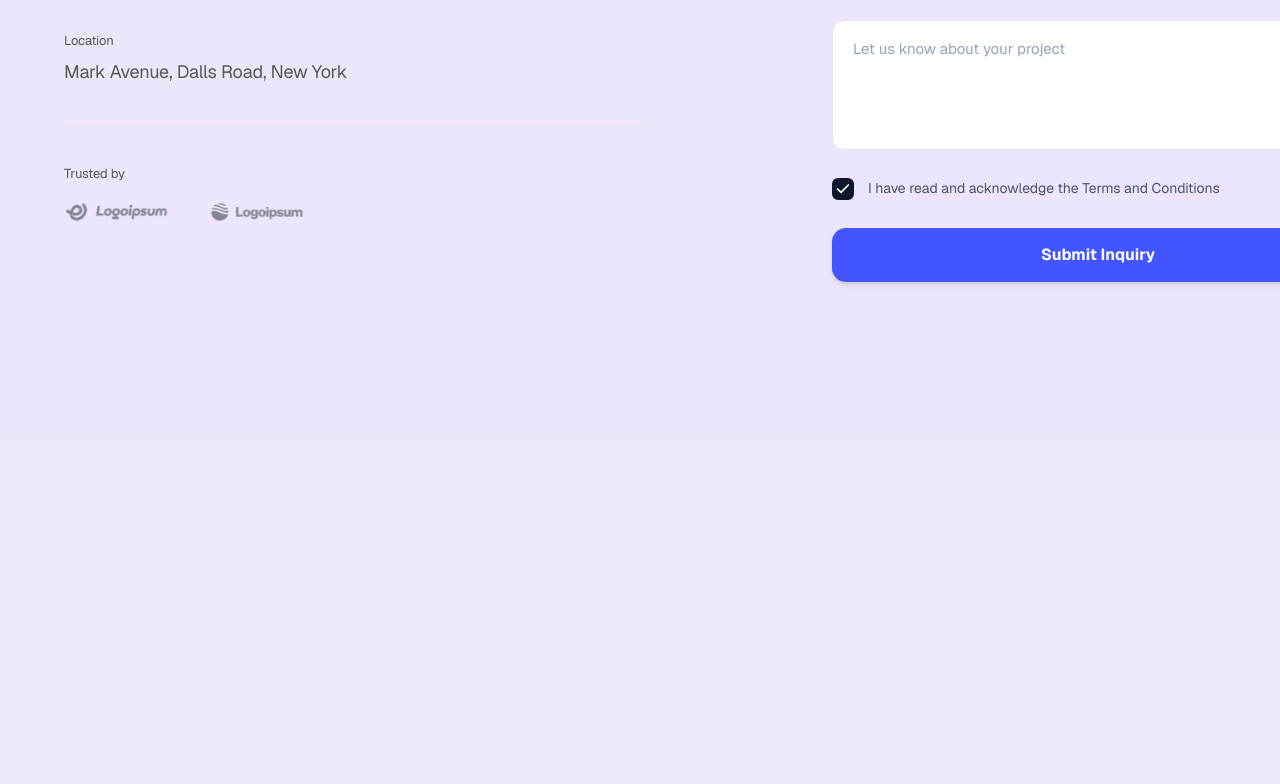
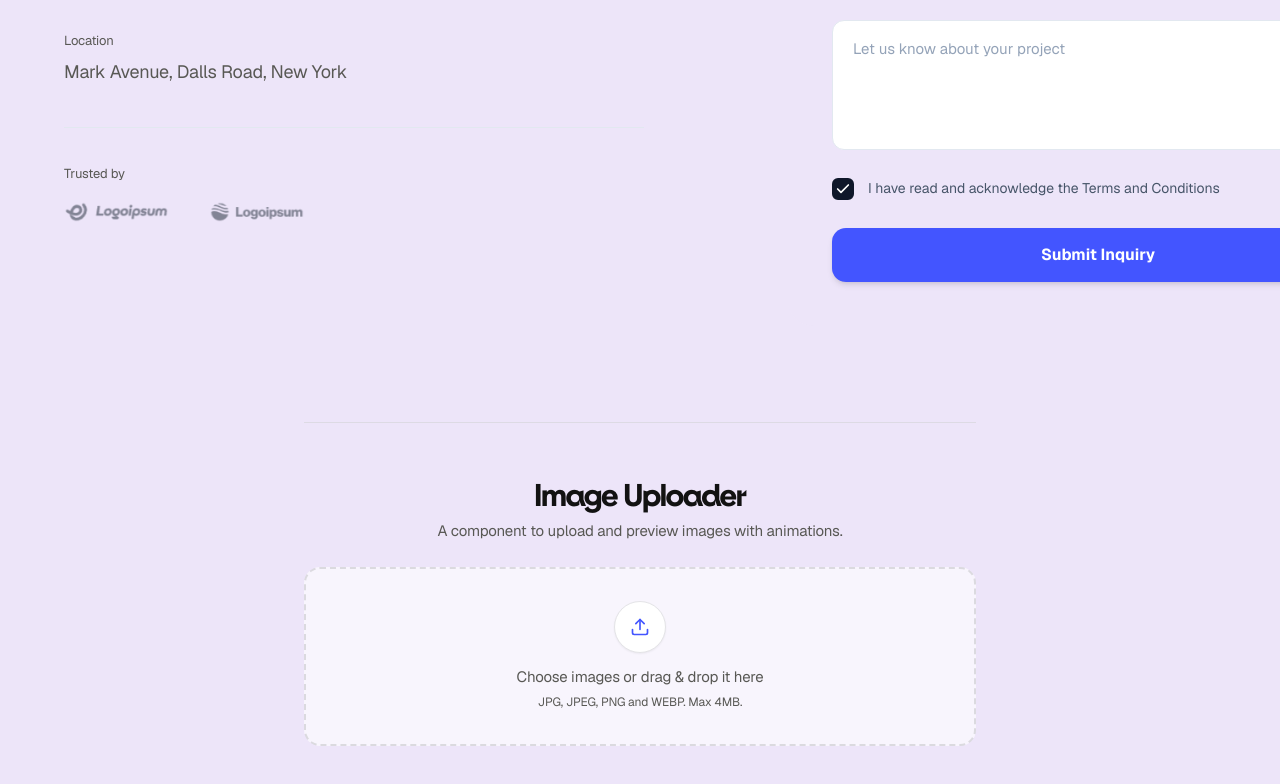
Before and after one commit to AlokMahapatra26/davxsparsh, a Next.js app: page /contact in a window 1280 px wide. Shown: the part 482-1266 px from the top of the page. Before the commit the page ends 920 px from the top, so only its background shows below. Built offline with nearby package versions, Linux system fonts and the light colour scheme.

Commit message:
feat: integrate ImageUploader component at bottom center of contact page

```diff
--- a/src/components/ui/contact-01.tsx
+++ b/src/components/ui/contact-01.tsx
@@ -3,6 +3,7 @@
 import React, { useState, useMemo } from "react";
 import ContactInfo from "@/components/ui/contact-01-utils/contact-info";
 import ContactForm from "@/components/ui/contact-01-utils/contact-form";
+import { ImageUploader } from "@/components/ui/image-uploader";
 
 export type ServiceInfo = {
   email: string;
@@ -46,6 +47,7 @@ export const SERVICE_ROUTING: Record<string, ServiceInfo> = {
 
 const Contact = () => {
   const [selectedServices, setSelectedServices] = useState<string[]>([]);
+  const [uploaderFiles, setUploaderFiles] = useState<File[]>([]);
 
   const routingData = useMemo(() => {
     if (selectedServices.length === 0) {
@@ -100,6 +102,44 @@ const Contact = () => {
             />
           </div>
         </div>
+
+        {/* Center Bottom: Image Uploader */}
+        <div className="mt-20 sm:mt-24 pt-14 border-t border-zinc-300/60 max-w-2xl mx-auto w-full">
+          <div className="space-y-2 mb-6 text-center">
+            <h2 className="text-2xl sm:text-3xl font-bold tracking-tight text-[#0f172a]">
+              Image Uploader
+            </h2>
+            <p className="text-[15px] text-[#64748b]">
+              A component to upload and preview images with animations.
+            </p>
+          </div>
+
+          <ImageUploader
+            files={uploaderFiles}
+            onChange={setUploaderFiles}
+            maxFiles={5}
+            maxSize={4}
+            accept="image/jpeg, image/png, image/webp"
+          />
+
+          {uploaderFiles.length > 0 && (
+            <div className="mt-6 p-4 rounded-2xl bg-white/70 border border-zinc-200/80">
+              <h3 className="text-sm font-semibold text-[#0f172a]">
+                Uploaded Files ({uploaderFiles.length}):
+              </h3>
+              <ul className="list-disc list-inside mt-2 text-xs text-[#64748b] space-y-1">
+                {uploaderFiles.map((file, index) => (
+                  <li key={index} className="truncate">
+                    {file.name}{" "}
+                    <span className="text-zinc-400">
+                      ({(file.size / (1024 * 1024)).toFixed(2)} MB)
+                    </span>
+                  </li>
+                ))}
+              </ul>
+            </div>
+          )}
+        </div>
       </div>
     </section>
   );
--- /dev/null
+++ b/src/components/ui/image-uploader.tsx
@@ -0,0 +1,184 @@
+"use client";
+
+import * as React from "react";
+import { Upload, X } from "lucide-react";
+import { AnimatePresence, motion } from "framer-motion";
+
+import { cn } from "@/lib/utils";
+import { Button } from "@/components/ui/button";
+
+// Define the props for the ImageUploader component
+export interface ImageUploaderProps {
+  /** The current list of files. */
+  files: File[];
+  /** Callback function to update the file list. */
+  onChange: (files: File[]) => void;
+  /** Maximum number of files allowed. Defaults to 5. */
+  maxFiles?: number;
+  /** Maximum file size in MB. Defaults to 4. */
+  maxSize?: number;
+  /** Accepted file types. Defaults to "image/*". */
+  accept?: string;
+  /** ClassName for the root element. */
+  className?: string;
+}
+
+/**
+ * A reusable image uploader component with drag-and-drop, previews, and animations.
+ */
+export const ImageUploader = React.forwardRef<HTMLDivElement, ImageUploaderProps>(
+  (
+    {
+      files,
+      onChange,
+      maxFiles = 5,
+      maxSize = 4,
+      accept = "image/*",
+      className,
+      ...props
+    },
+    ref
+  ) => {
+    // State to manage drag-over visual feedback
+    const [isDragging, setIsDragging] = React.useState(false);
+    // Ref for the hidden file input
+    const fileInputRef = React.useRef<HTMLInputElement>(null);
+
+    // Memoize preview URLs to prevent re-rendering and memory leaks
+    const previewUrls = React.useMemo(() =>
+      files.map(file => URL.createObjectURL(file)),
+      [files]
+    );
+
+    // Effect to clean up object URLs on unmount
+    React.useEffect(() => {
+      return () => {
+        previewUrls.forEach(url => URL.revokeObjectURL(url));
+      };
+    }, [previewUrls]);
+
+    const handleFileChange = (newFiles: FileList | null) => {
+      if (!newFiles) return;
+
+      const filesArray = Array.from(newFiles);
+      const uniqueNewFiles = filesArray.filter(
+        (newFile) => !files.some((existingFile) => existingFile.name === newFile.name)
+      );
+
+      // Validate files and update the list
+      const updatedFiles = [...files, ...uniqueNewFiles].slice(0, maxFiles);
+      onChange(updatedFiles);
+    };
+
+    const handleRemoveFile = (index: number) => {
+      const updatedFiles = files.filter((_, i) => i !== index);
+      onChange(updatedFiles);
+    };
+
+    // Drag and drop event handlers
+    const handleDragEnter = (e: React.DragEvent<HTMLDivElement>) => {
+      e.preventDefault();
+      e.stopPropagation();
+      setIsDragging(true);
+    };
+
+    const handleDragLeave = (e: React.DragEvent<HTMLDivElement>) => {
+      e.preventDefault();
+      e.stopPropagation();
+      setIsDragging(false);
+    };
+
+    const handleDragOver = (e: React.DragEvent<HTMLDivElement>) => {
+      e.preventDefault();
+      e.stopPropagation();
+    };
+
+    const handleDrop = (e: React.DragEvent<HTMLDivElement>) => {
+      e.preventDefault();
+      e.stopPropagation();
+      setIsDragging(false);
+      handleFileChange(e.dataTransfer.files);
+    };
+
+    return (
+      <div ref={ref} className={cn("space-y-4", className)} {...props}>
+        <div
+          className={cn(
+            "border-2 border-dashed rounded-2xl p-8 text-center transition-all duration-300 cursor-pointer bg-white/60 hover:bg-white/80 border-zinc-300/80 hover:border-[#4355ff]",
+            isDragging
+              ? "border-[#4355ff] bg-[#4355ff]/10"
+              : "border-zinc-300/80 bg-white/60"
+          )}
+          onDragEnter={handleDragEnter}
+          onDragLeave={handleDragLeave}
+          onDragOver={handleDragOver}
+          onDrop={handleDrop}
+          onClick={() => fileInputRef.current?.click()}
+          role="button"
+          aria-label="Image uploader dropzone"
+          tabIndex={0}
+        >
+          <input
+            ref={fileInputRef}
+            type="file"
+            multiple
+            accept={accept}
+            className="hidden"
+            onChange={(e) => handleFileChange(e.target.files)}
+          />
+          <div className="flex flex-col items-center gap-3">
+            <Button type="button" variant="outline" size="icon" className="h-13 w-13 rounded-full bg-white border-zinc-200 shadow-xs hover:border-[#4355ff] text-[#4355ff]">
+              <Upload className="h-5 w-5" />
+            </Button>
+            <div>
+              <p className="font-semibold text-zinc-900 text-[15px]">
+                Choose images or drag &amp; drop it here
+              </p>
+              <p className="text-xs text-zinc-500 mt-1">
+                JPG, JPEG, PNG and WEBP. Max {maxSize}MB.
+              </p>
+            </div>
+          </div>
+        </div>
+
+        {previewUrls.length > 0 && (
+          <div className="grid grid-cols-2 sm:grid-cols-3 md:grid-cols-4 lg:grid-cols-5 gap-3 pt-2">
+            <AnimatePresence>
+              {previewUrls.map((url, index) => (
+                <motion.div
+                  key={files[index]?.name || index}
+                  initial={{ opacity: 0, scale: 0.8 }}
+                  animate={{ opacity: 1, scale: 1 }}
+                  exit={{ opacity: 0, scale: 0.8 }}
+                  transition={{ duration: 0.2 }}
+                  className="relative group aspect-square rounded-xl overflow-hidden border border-zinc-200/80 bg-white shadow-xs"
+                >
+                  <img
+                    src={url}
+                    alt={`Preview of ${files[index]?.name || index}`}
+                    className="object-cover w-full h-full"
+                  />
+                  <Button
+                    type="button"
+                    variant="destructive"
+                    size="icon"
+                    className="absolute top-1.5 right-1.5 h-6 w-6 rounded-full opacity-0 group-hover:opacity-100 transition-opacity bg-zinc-900/80 hover:bg-red-600 text-white border-0 shadow-md"
+                    onClick={(e) => {
+                      e.stopPropagation();
+                      handleRemoveFile(index);
+                    }}
+                    aria-label={`Remove ${files[index]?.name || index}`}
+                  >
+                    <X className="h-3.5 w-3.5" />
+                  </Button>
+                </motion.div>
+              ))}
+            </AnimatePresence>
+          </div>
+        )}
+      </div>
+    );
+  }
+);
+
+ImageUploader.displayName = "ImageUploader";
```
